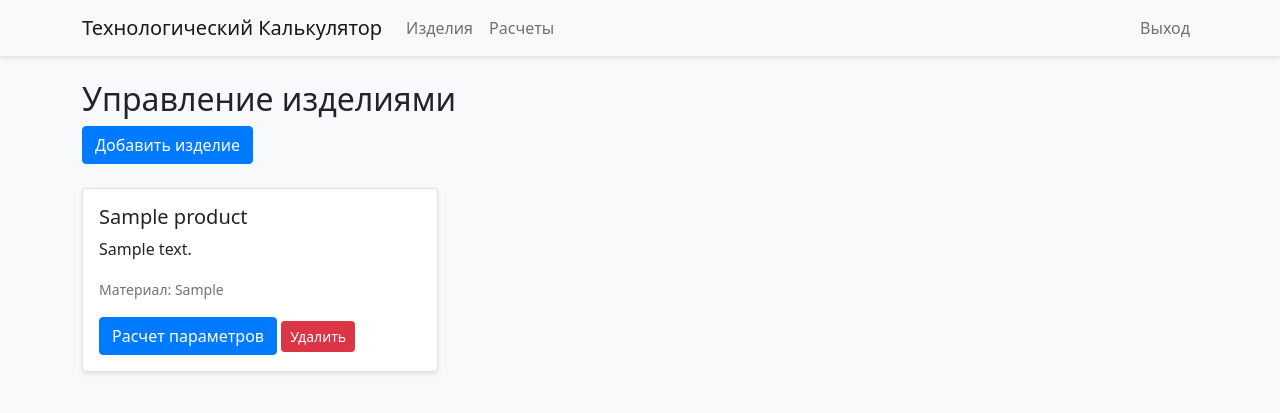
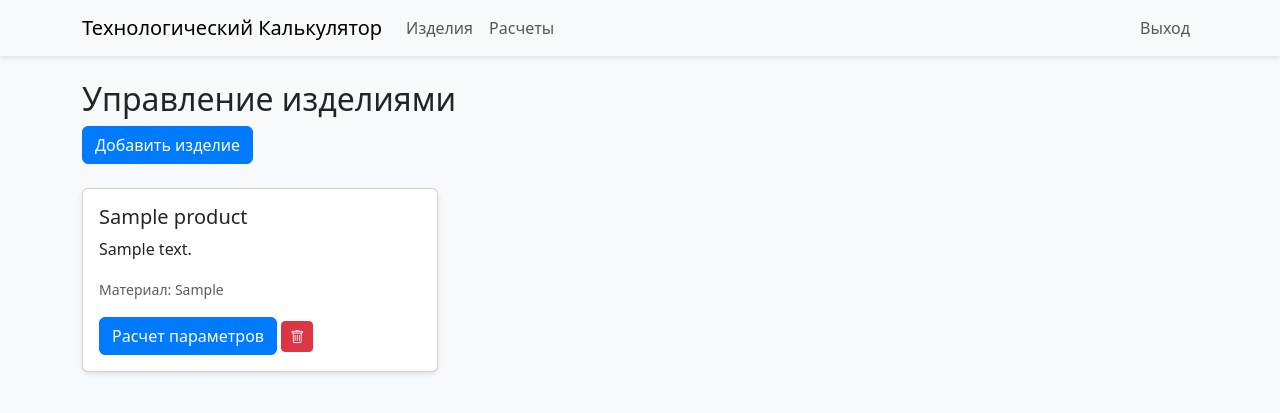
Before and after one commit to daksyonoff/calculator, a PHP site: page /products.php in a window 1280 px wide. Shown: the top 413 px of the page. Run offline with PHP 8.4, Linux system fonts and the light colour scheme; the visitor is signed in with stand-in values (Sample User, id 1); tables that the repository leaves empty hold one stand-in row (values such as "Sample post"); some libraries are stand-ins or nearby versions.

```diff
--- a/public/products.php
+++ b/public/products.php
@@ -58,8 +58,9 @@ $products = $stmt->fetchAll();
     <meta charset="UTF-8">
     <meta name="viewport" content="width=device-width, initial-scale=1.0">
     <title>Изделия | Технологический Калькулятор</title>
-    <link href="https://cdn.jsdelivr.net/npm/bootstrap@5.1.3/dist/css/bootstrap.min.css" rel="stylesheet">
-    <link href="/css/style.css" rel="stylesheet">
+    <link href="https://cdn.jsdelivr.net/npm/bootstrap@5.3.3/dist/css/bootstrap.min.css" rel="stylesheet">
+    <link href="https://cdn.jsdelivr.net/npm/bootstrap-icons@1.10.5/font/bootstrap-icons.css" rel="stylesheet">
+    <link href="css/style.css" rel="stylesheet">
 </head>
 <body>
     <?php include 'includes/header.php'; ?>
@@ -92,18 +93,20 @@ $products = $stmt->fetchAll();
                             <h5 class="card-title"><?php echo htmlspecialchars($product['name']); ?></h5>
                             <p class="card-text"><?php echo htmlspecialchars($product['description']); ?></p>
                             <p class="card-text"><small class="text-muted">Материал: <?php echo htmlspecialchars($product['material']); ?></small></p>
-                        <a href="/calculations.php?product_id=<?php echo $product['id']; ?>" class="btn btn-primary">Расчет параметров</a>
-                        <form method="POST" action="/products.php" style="display: inline;" onsubmit="return confirm('Вы уверены, что хотите удалить это изделие?');">
+                            <a href="calculations.php?product_id=<?php echo $product['id']; ?>" class="btn btn-primary">Расчет параметров</a>
+                            <form method="POST" action="products.php" style="display: inline;" onsubmit="return confirm('Вы уверены, что хотите удалить это изделие?');">
                                 <input type="hidden" name="action" value="delete">
                                 <input type="hidden" name="product_id" value="<?php echo $product['id']; ?>">
-                            <button type="submit" class="btn btn-danger btn-sm">Удалить</button>
+                                <button type="submit" class="btn btn-danger btn-sm" title="Удалить">
+                                    <i class="bi bi-trash"></i>
+                                </button>
                             </form>
                         </div>
                     </div>
                 </div>
             <?php endforeach; ?>
         </div>
-    </div>
+
 
     <!-- Модальное окно добавления изделия -->
     <div class="modal fade" id="addProductModal" tabindex="-1">
@@ -137,8 +140,7 @@ $products = $stmt->fetchAll();
             </div>
         </div>
     </div>
-
-    <script src="https://cdn.jsdelivr.net/npm/bootstrap@5.1.3/dist/js/bootstrap.bundle.min.js"></script>
-    <script src="/js/main.js"></script>
+        <script src="https://cdn.jsdelivr.net/npm/bootstrap@5.3.0/dist/js/bootstrap.bundle.min.js"></script>
+    <script src="js/main.js"></script>
 </body>
 </html>
```
Also changed, not shown: public/calculations.php (+13 -13 lines). Lines whose indentation alone changed are shown as unchanged.
